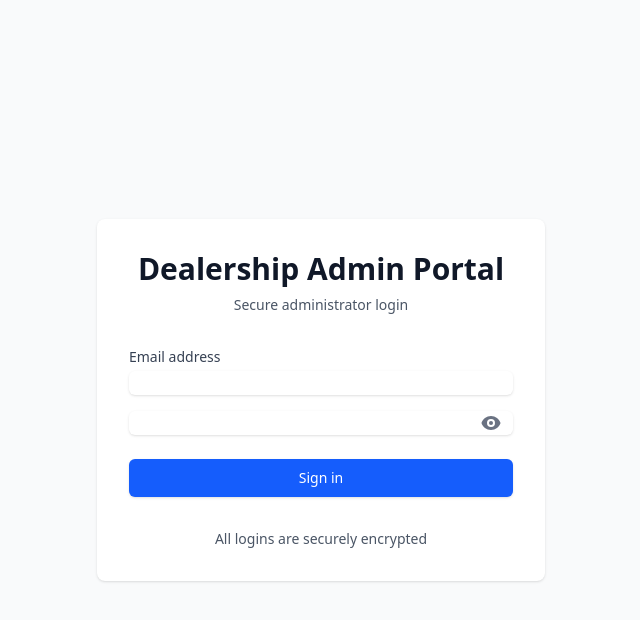
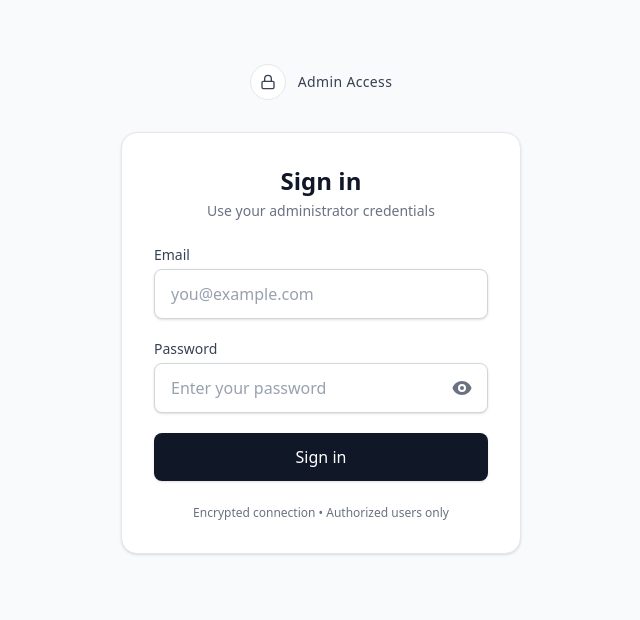
Before and after one commit to saeed-jakoet/car-dealership-cms, a Next.js app: page /auth/login in a window 1280 px wide. Shown: the top 620 px of the page, without its empty margins (319-959 px from the left). Built offline with nearby package versions, Linux system fonts and the light colour scheme; no server answers.

Commit message:
drag & drop feature

```diff
--- a/app/admin/cars/[id]/edit/page.js
+++ b/app/admin/cars/[id]/edit/page.js
@@ -37,6 +37,7 @@ export default function EditCarPage() {
   const [pendingImages, setPendingImages] = useState([]);
   const [uploadProgress, setUploadProgress] = useState(0);
   const [hasUploadedImages, setHasUploadedImages] = useState(false);
+  const dragIndexRef = useRef(null);
 
   const authPut = useAuthPut();
   const authFetcher = useAuthFetcher();
@@ -101,12 +102,13 @@ export default function EditCarPage() {
         throw new Error(updated.error || "Failed to save image order");
       }
 
+      const updatedCar = updated?.data || updated;
       toast.success("Image order saved successfully!");
-      setCar(updated);
+      setCar(updatedCar);
 
       // Update allImages with the new order from the response
-      if (updated.allImageUrls) {
-        setAllImages(updated.allImageUrls);
+      if (updatedCar?.allImageUrls) {
+        setAllImages(updatedCar.allImageUrls);
       }
     } catch (err) {
       console.error(err);
@@ -131,6 +133,50 @@ export default function EditCarPage() {
       [newArr[selectedIndex + 1], newArr[selectedIndex]] = [newArr[selectedIndex], newArr[selectedIndex + 1]];
       setSelectedIndex(selectedIndex + 1);
       return newArr;
+    });
+  };
+
+  // Drag & Drop handlers for more intuitive reordering
+  const handleDragStart = (index) => {
+    dragIndexRef.current = index;
+  };
+
+  const handleDragOver = (e) => {
+    e.preventDefault();
+  };
+
+  const handleDrop = (dropIndex) => {
+    const fromIndex = dragIndexRef.current;
+    if (fromIndex === null || fromIndex === undefined || fromIndex === dropIndex) return;
+    setAllImages(prev => {
+      const updated = [...prev];
+      const [moved] = updated.splice(fromIndex, 1);
+      updated.splice(dropIndex, 0, moved);
+      setSelectedIndex(dropIndex);
+      return updated;
+    });
+    dragIndexRef.current = null;
+  };
+
+  const moveToFirst = () => {
+    if (selectedIndex === null || selectedIndex === 0) return;
+    setAllImages(prev => {
+      const updated = [...prev];
+      const [moved] = updated.splice(selectedIndex, 1);
+      updated.unshift(moved);
+      setSelectedIndex(0);
+      return updated;
+    });
+  };
+
+  const moveToLast = () => {
+    if (selectedIndex === null || selectedIndex === allImages.length - 1) return;
+    setAllImages(prev => {
+      const updated = [...prev];
+      const [moved] = updated.splice(selectedIndex, 1);
+      updated.push(moved);
+      setSelectedIndex(updated.length - 1);
+      return updated;
     });
   };
 
@@ -639,69 +685,38 @@ export default function EditCarPage() {
 
             {/* Image Order (Click to select, use buttons to move) */}
             <div className="mt-6">
-              <label className="block text-gray-700 font-semibold mb-2">Image Order (Select and reorder)</label>
+              <label className="block text-gray-700 font-semibold mb-2">Image Order</label>
+              <p className="text-xs text-gray-500 mb-3">Drag and drop to reorder, then save.</p>
               <div className="flex flex-wrap gap-4">
                 {allImages.map((imgUrl, i) => (
+                  <div
+                    key={`${imgUrl}-${i}`}
+                    className={`relative group rounded-lg border ${i === selectedIndex ? "border-blue-500 ring-2 ring-blue-200" : "border-gray-300"}`}
+                    draggable
+                    onDragStart={() => handleDragStart(i)}
+                    onDragOver={handleDragOver}
+                    onDrop={() => handleDrop(i)}
+                    onClick={() => setSelectedIndex(i)}
+                    title="Drag to reorder"
+                  >
                     <img
-                      key={`${imgUrl}-${i}`}
                       src={imgUrl}
                       alt={`Image ${i + 1}`}
-                      className={`w-24 h-24 object-cover rounded-lg border cursor-pointer select-none ${
-                          i === selectedIndex ? "border-4 border-blue-500" : "border-gray-300"
-                      }`}
-                      onClick={() => setSelectedIndex(i)}
+                      className="w-24 h-24 object-cover rounded-lg select-none cursor-move"
                     />
+                    <span className="absolute top-1 left-1 text-[10px] px-1.5 py-0.5 rounded bg-black/70 text-white">{i + 1}</span>
+                  </div>
                 ))}
               </div>
-
-              {selectedIndex !== null && (
-                  <div className="mt-6 flex items-center justify-center space-x-8">
-                    <button
-                        type="button"
-                        onClick={() => {
-                          if (selectedIndex > 0) {
-                            setAllImages(prev => {
-                              const newArr = [...prev];
-                              [newArr[selectedIndex - 1], newArr[selectedIndex]] = [newArr[selectedIndex], newArr[selectedIndex - 1]];
-                              setSelectedIndex(selectedIndex - 1);
-                              return newArr;
-                            });
-                          }
-                        }}
-                        disabled={selectedIndex === 0}
-                        className="flex items-center cursor-pointer  px-6 py-3 bg-gray-100 rounded-xl shadow-sm hover:bg-gray-200 disabled:opacity-50 disabled:cursor-not-allowed transition duration-300 focus:outline-none focus:ring-4 focus:ring-gray-300 font-medium text-gray-700"
-                    >
-                      Move Left
-                    </button>
-
+              <div className="mt-6 flex items-center justify-center">
                 <button
                   type="button"
                   onClick={handleImageShuffleSave}
-                        className="px-6 py-3 bg-blue-600 cursor-pointer text-white rounded-xl shadow-md hover:bg-blue-700 focus:outline-none focus:ring-4 focus:ring-blue-400 transition duration-300 font-semibold"
+                  className="px-5 py-2 bg-blue-600 text-white rounded-lg shadow-md hover:bg-blue-700 focus:outline-none focus:ring-4 focus:ring-blue-400 transition font-semibold"
                 >
                   Save Image Order
                 </button>
-
-                    <button
-                        type="button"
-                        onClick={() => {
-                          if (selectedIndex < allImages.length - 1) {
-                            setAllImages(prev => {
-                              const newArr = [...prev];
-                              [newArr[selectedIndex + 1], newArr[selectedIndex]] = [newArr[selectedIndex], newArr[selectedIndex + 1]];
-                              setSelectedIndex(selectedIndex + 1);
-                              return newArr;
-                            });
-                          }
-                        }}
-                        disabled={selectedIndex === allImages.length - 1}
-                        className="flex items-center cursor-pointer px-6 py-3 bg-gray-100 rounded-xl shadow-sm hover:bg-gray-200 disabled:opacity-50 disabled:cursor-not-allowed transition duration-300 focus:outline-none focus:ring-4 focus:ring-gray-300 font-medium text-gray-700"
-                    >
-                      Move Right
-                    </button>
-
               </div>
-              )}
             </div>
           </div>
 
--- a/app/auth/login/page.js
+++ b/app/auth/login/page.js
@@ -5,6 +5,7 @@ import { useState } from "react";
 import Cookies from "js-cookie";
 import { useLoginPost } from "../../lib";
 import { HiEye, HiEyeOff } from "react-icons/hi";
+import { FiLock } from "react-icons/fi";
 
 export default function LoginPage() {
   const [email, setEmail] = useState("");
@@ -37,45 +38,52 @@ export default function LoginPage() {
   };
 
   return (
-    <div className="min-h-screen flex items-center justify-center bg-gray-50">
-      <div className="max-w-md w-full space-y-8 p-8 bg-white rounded-lg shadow">
-        <div>
-          <h2 className="text-center text-3xl font-bold text-gray-900">
-            Dealership Admin Portal
-          </h2>
-          <p className="mt-2 text-center text-sm text-gray-600">
-            Secure administrator login
-          </p>
+    <div className="min-h-screen bg-gray-50">
+      <div className="mx-auto max-w-md px-6 py-16">
+        <div className="mb-8 flex items-center justify-center gap-3 text-gray-700">
+          <span className="inline-flex h-9 w-9 items-center justify-center rounded-full bg-white border border-gray-200"><FiLock /></span>
+          <span className="text-sm tracking-wide">Admin Access</span>
         </div>
 
-        <form className="mt-8 space-y-6" onSubmit={handleSubmit}>
-          <div className="space-y-4">
+        <div className="rounded-2xl bg-white border border-gray-200 shadow-sm">
+          <div className="p-8">
+            <div className="mb-6 text-center">
+              <h1 className="text-2xl font-semibold text-gray-900">Sign in</h1>
+              <p className="mt-1 text-sm text-gray-500">Use your administrator credentials</p>
+            </div>
+
+            <form onSubmit={handleSubmit} className="space-y-5">
               <div>
-              <label className="block text-sm font-medium text-gray-700">
-                Email address
-              </label>
+                <label className="block text-sm font-medium text-gray-700">Email</label>
+                <div className="mt-1 relative">
                   <input
                     type="email"
                     required
-                className="mt-1 block w-full rounded-md border-gray-300 shadow-sm focus:border-blue-500 focus:ring-blue-500"
+                    className="block w-full rounded-lg border border-gray-300 bg-white text-gray-900 placeholder-gray-400 shadow-sm focus:border-gray-900 focus:ring-gray-900 px-4 py-3"
                     value={email}
                     onChange={(e) => setEmail(e.target.value)}
                     autoComplete="email"
+                    placeholder="you@example.com"
                   />
                 </div>
-            <div className="relative">
+              </div>
+
+              <div>
+                <label className="block text-sm font-medium text-gray-700">Password</label>
+                <div className="mt-1 relative">
                   <input
                     type={showPassword ? "text" : "password"}
                     required
-                className="mt-1 block w-full rounded-md border-gray-300 shadow-sm focus:border-blue-500 focus:ring-blue-500 pr-10 cur"
+                    className="block w-full rounded-lg border border-gray-300 bg-white text-gray-900 placeholder-gray-400 shadow-sm focus:border-gray-900 focus:ring-gray-900 px-4 py-3 pr-12"
                     value={password}
                     onChange={(e) => setPassword(e.target.value)}
                     autoComplete="current-password"
+                    placeholder="Enter your password"
                   />
                   <button
                     type="button"
                     onClick={() => setShowPassword((v) => !v)}
-                className="absolute inset-y-0 right-0 px-3 flex items-center text-gray-500 cursor-pointer"
+                    className="absolute inset-y-0 right-0 px-4 flex items-center text-gray-500 hover:text-gray-700"
                     tabIndex={-1}
                     aria-label={showPassword ? "Hide password" : "Show password"}
                   >
@@ -84,23 +92,29 @@ export default function LoginPage() {
                 </div>
               </div>
 
-          {error && <p className="text-red-500 text-sm text-center">{error}</p>}
+              {error && (
+                <div className="rounded-md border border-red-200 bg-red-50 text-red-700 text-sm px-3 py-2">
+                  {error}
+                </div>
+              )}
 
               <button
                 type="submit"
                 disabled={isLoading}
-            className={`w-full flex justify-center py-2 px-4 border border-transparent rounded-md shadow-sm text-sm font-medium text-white ${
+                className={`w-full inline-flex justify-center items-center gap-2 rounded-lg font-medium px-4 py-3 shadow-sm transition ${
                   isLoading
-                ? "bg-gray-400 cursor-not-allowed"
-                : "bg-blue-600 hover:bg-blue-700"
+                    ? "bg-gray-300 text-gray-600 cursor-not-allowed"
+                    : "bg-gray-900 text-white hover:bg-black"
                 }`}
               >
-            {isLoading ? "Authenticating..." : "Sign in"}
+                {isLoading ? "Signing in..." : "Sign in"}
               </button>
             </form>
 
-        <div className="mt-4 text-center text-sm text-gray-600">
-          <p>All logins are securely encrypted</p>
+            <div className="mt-6 text-center text-xs text-gray-500">
+              Encrypted connection • Authorized users only
+            </div>
+          </div>
         </div>
       </div>
     </div>
```
Lines whose indentation alone changed are shown as unchanged.
